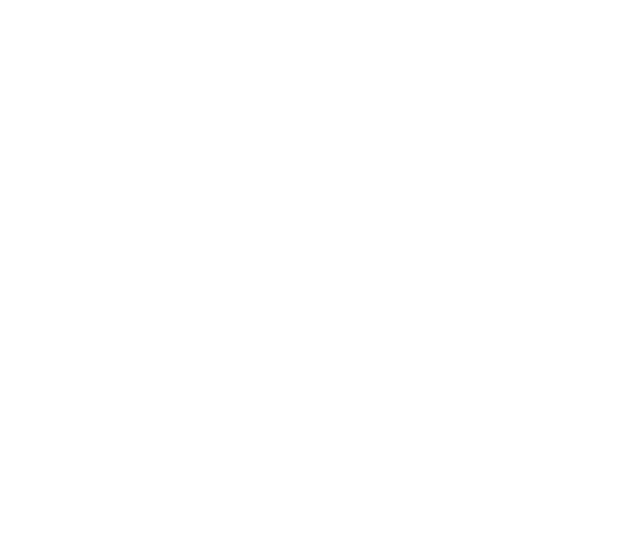
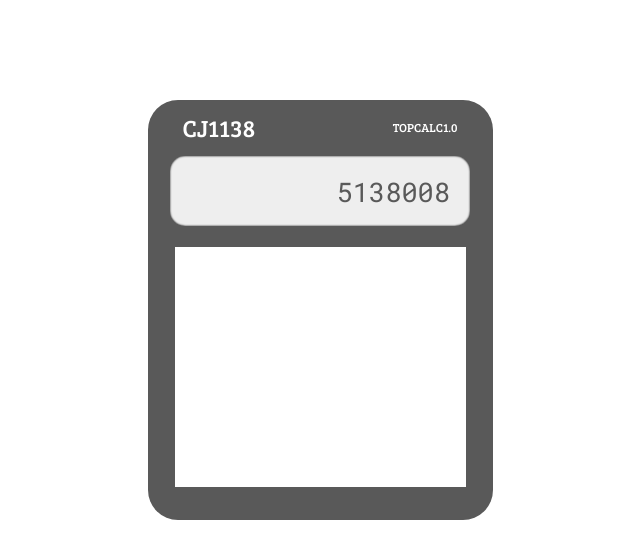
Before and after one commit to CJ1138/calculator, a plain HTML site: page index.html in a window 1280 px wide. Shown: the whole page, without its empty margins (320-960 px from the left). Drawn offline with Linux system fonts and the light colour scheme.

Commit message:
Started styling calculator (without adding buttons yet.

```diff
--- a/index.html
+++ b/index.html
@@ -3,10 +3,25 @@
     <head>
         <title>Javascript Calculator</title>
         <meta charset="utf-8">
-        <link rel="stylesheet" src="styles.css">
-        <link rel="stylesheet" src="normalize.css">
+        <link rel="stylesheet" href="styles.css">
+        <link rel="stylesheet" href="normalize.css">
+        <link rel="preconnect" href="https://fonts.gstatic.com">
+        <link href="https://fonts.googleapis.com/css2?family=Roboto+Mono&display=swap" rel="stylesheet">
+        <link href="https://fonts.googleapis.com/css2?family=Bree+Serif&display=swap" rel="stylesheet">
     </head>
     <body>
+        <div id="calculator-body">
+            <div id="header">
+                <div id="logo">CJ1138</div>
+                <div id="model">TOPCALC1.0</div>
+            </div>
+            <div id="screen">
+                <div id="screen-text">5138008</div>
+            </div>
+            <div id="button-grid">
+
+            </div>
+        </div>
         <script src="calc.js"></script>
     </body>
 </html>
--- a/styles.css
+++ b/styles.css
@@ -0,0 +1,55 @@
+body{
+    padding-top: 100px;
+}
+
+#calculator-body{
+    display: flex;
+    margin:0 auto;
+    flex-direction: column;
+    justify-content:flex-start;
+    align-items: center;
+    height: 410px;
+    width: 325px;
+    padding: 0px 10px 10px 10px;
+    background-color: #595959;
+    border-radius: 30px;
+}
+#header{
+    display: flex;
+    width: 275px;
+    height: 30px;
+    margin-top: 13px;
+    padding-bottom: 13px;
+    justify-content: space-between;
+    align-items: center;
+    font-family: 'Bree Serif', serif;
+    color: white;
+}
+#logo{
+    font-size: 24px;
+}
+#model{
+    font-size: 12px;
+}
+#screen{
+    width: 300px;
+    height: 70px;
+    background-color: #EEEEEE;
+    border-radius: 15px;
+    text-align: right;
+    font-family: 'Roboto Mono', monospace;
+    font-size: 27px;
+    color: #595959;
+    box-shadow: inset 0 0 2px #000000;
+
+}
+#screen-text {
+    margin: 20px;
+}
+#button-grid {
+    width: 291px;
+    height: 240px;
+    margin-top: 21px;
+    background-color: white;
+
+}
```
